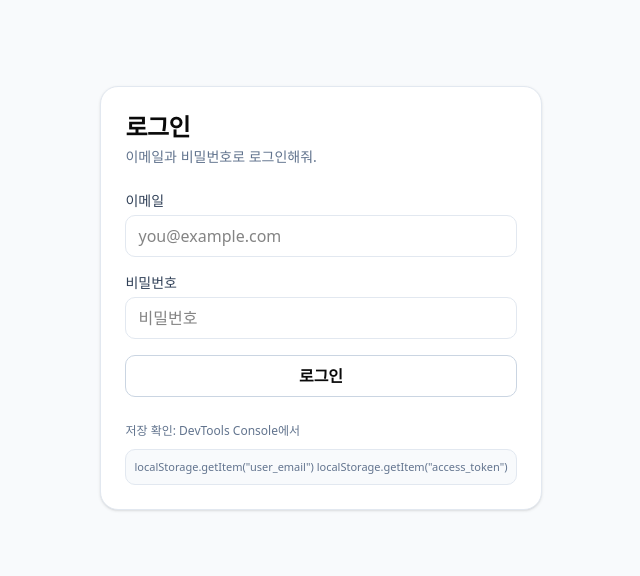
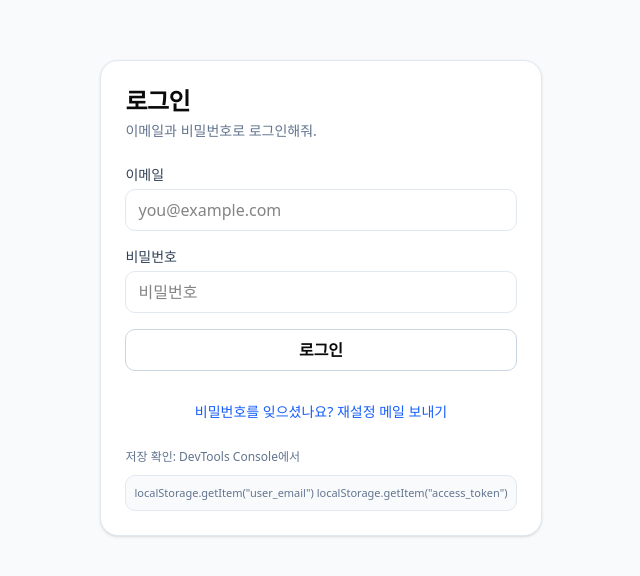
Before and after one commit to osl87922370-arch/ai-marketing-manager, a Next.js app in the folder frontend/: page /login in a window 1280 px wide. Shown: the part 102-678 px from the top of the page, without its empty margins (319-959 px from the left). Built offline with nearby package versions, Linux system fonts and the light colour scheme; no server answers.

Commit message:
complete auth flow: login, reset password, backend sync

```diff
--- a/frontend/app/login/page.tsx
+++ b/frontend/app/login/page.tsx
@@ -20,6 +20,29 @@ export default function LoginPage() {
     const [loading, setLoading] = useState<boolean>(false);
     const [error, setError] = useState<string>("");
     const [okMsg, setOkMsg] = useState<string>("");
+    const handleSendResetEmail = async () => {
+        setError("");
+        setOkMsg("");
+
+        if (!email) {
+            setError("이메일을 먼저 입력하세요.");
+            return;
+        }
+
+        const { error } = await supabase.auth.resetPasswordForEmail(email, {
+            redirectTo: "http://localhost:3000/reset-password",
+        });
+
+        if (error) {
+            console.log("[reset-email] error:", error);
+            setError(`재설정 메일 발송 실패: ${error.message}`);
+
+            return;
+        }
+
+        setOkMsg("재설정 메일을 보냈습니다. 최신 메일만 클릭하세요.");
+    };
+
 
     // 이미 토큰 있으면 바로 이동(원치 않으면 이 useEffect 블록 삭제)
     useEffect(() => {
@@ -131,6 +154,16 @@ export default function LoginPage() {
                     >
                         {loading ? "로그인 중..." : "로그인"}
                     </button>
+
+                    <div className="mt-3">
+                        <button
+                            type="button"
+                            onClick={handleSendResetEmail}
+                            className="w-full text-sm text-blue-600 hover:underline"
+                        >
+                            비밀번호를 잊으셨나요? 재설정 메일 보내기
+                        </button>
+                    </div>
                 </form>
 
                 {error ? (
--- a/frontend/app/reset-password/page.tsx
+++ b/frontend/app/reset-password/page.tsx
@@ -23,6 +23,31 @@ function parseHashParams(hash: string) {
 export default function ResetPasswordPage() {
     const router = useRouter();
 
+    useEffect(() => {
+        console.log("[reset-password] URL:", window.location.href);
+        console.log("[reset-password] HASH:", window.location.hash);
+
+        try {
+            const parsed = parseHashParams(window.location.hash);
+            console.log("[reset-password] PARSED HASH:", parsed);
+        } catch (e) {
+            console.log("[reset-password] parseHashParams error:", e);
+        }
+
+        supabase.auth.getSession().then(({ data, error }) => {
+            console.log("[reset-password] getSession error:", error);
+            console.log("[reset-password] SESSION:", data?.session);
+        });
+
+        const { data: sub } = supabase.auth.onAuthStateChange((event, session) => {
+            console.log("[reset-password] AUTH EVENT:", event);
+            console.log("[reset-password] EVENT SESSION:", session);
+        });
+
+        return () => {
+            sub.subscription.unsubscribe();
+        };
+    }, []);
     const [status, setStatus] = useState<Status>("idle");
     const [message, setMessage] = useState<string>("");
 
```
Also changed, not shown: 1 other file (tests, documents, lock files or other folders).
